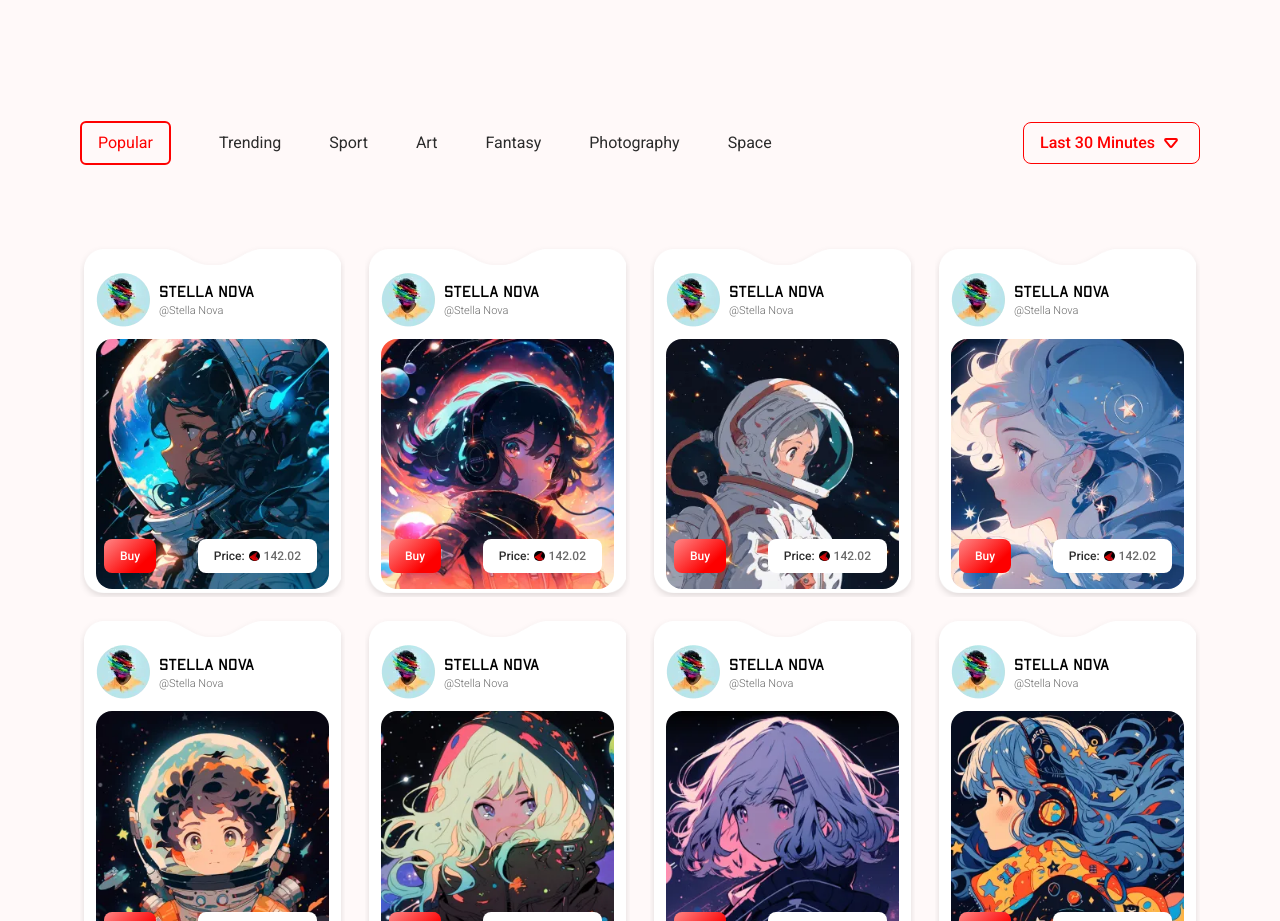
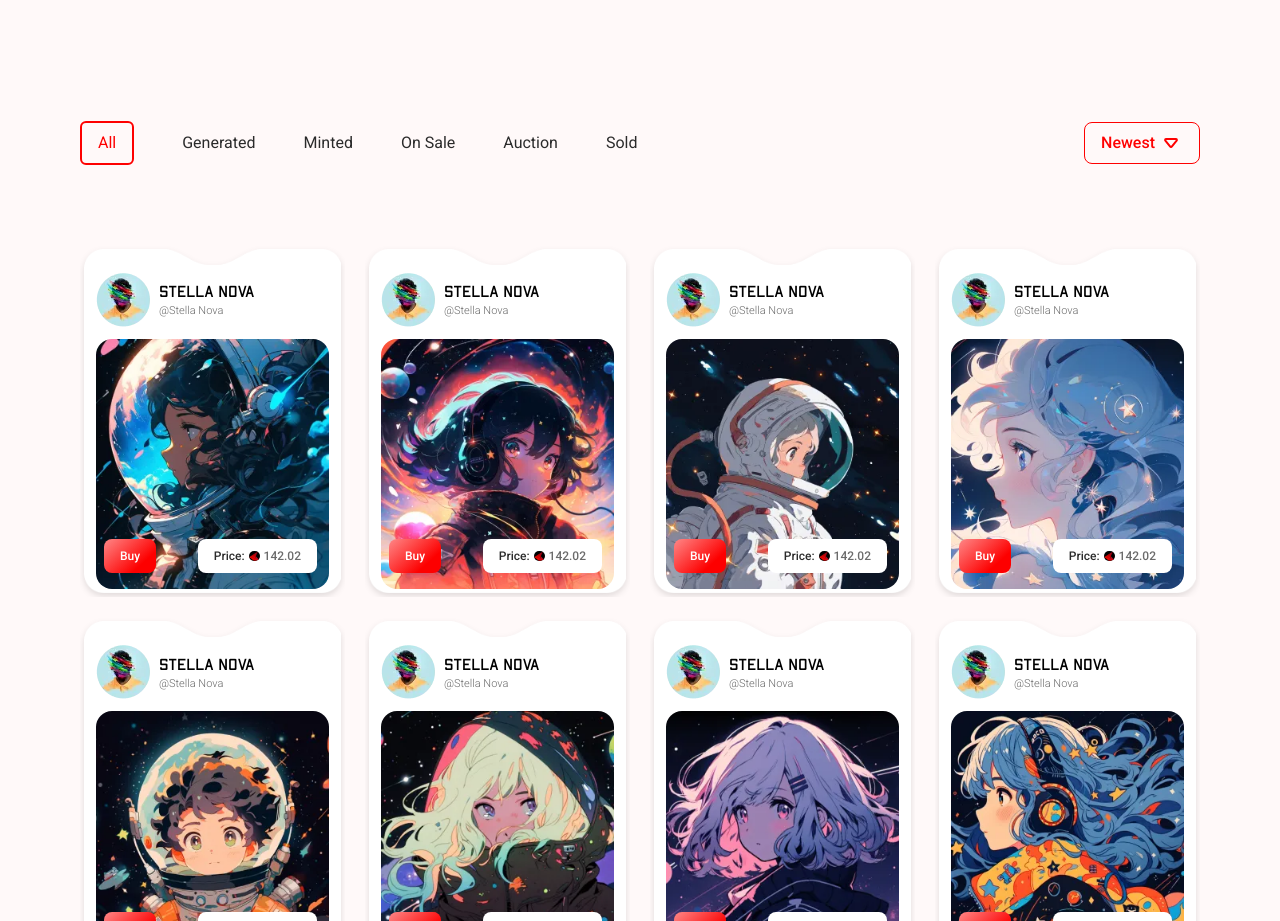
Before and after one commit to tahir-rafique/NFT-ALGO, a React (Vite) app: page /artist-profile-page in a window 1280 px wide. Shown: the part 1520-2441 px from the top of the page. Built offline with nearby package versions, Linux system fonts and the light colour scheme.

Commit message:
artitst profile page data updated

```diff
--- a/src/pages/ArtistProfilePage.jsx
+++ b/src/pages/ArtistProfilePage.jsx
@@ -146,13 +146,12 @@ const ArtistProfilePage = () => {
                     <div className='menu-section flex justify-between items-center py-10'>
                         {/* Menu */}
                         <div className="flex gap-4 max-md:justify-center flex-wrap lg:gap-12 items-center font-secondary  text-secondary">
-                            <h6 className='text-main border-2 px-4 py-2 rounded-md w-fit'>Popular</h6>
-                            <h6>Trending</h6>
-                            <h6>Sport </h6>
-                            <h6>Art</h6>
-                            <h6>Fantasy</h6>
-                            <h6>Photography</h6>
-                            <h6>Space</h6>
+                            <h6 className='text-main border-2 px-4 py-2 rounded-md w-fit'>All</h6>
+                            <h6>Generated</h6>
+                            <h6>Minted </h6>
+                            <h6>On Sale</h6>
+                            <h6>Auction</h6>
+                            <h6>Sold</h6>
 
                         </div>
 
@@ -163,7 +162,7 @@ const ArtistProfilePage = () => {
                                 className="navbtn-size border border-grd text-main navbtn-border  px-4 py-2 3xl:px-6 3xl:py-2 cursor-pointer font-medium flex items-center gap-1">
                                 <span>
                                     <h6>
-                                        Last 30 Minutes
+                                        Newest
                                     </h6>
                                 </span>
                                 <span>
```
